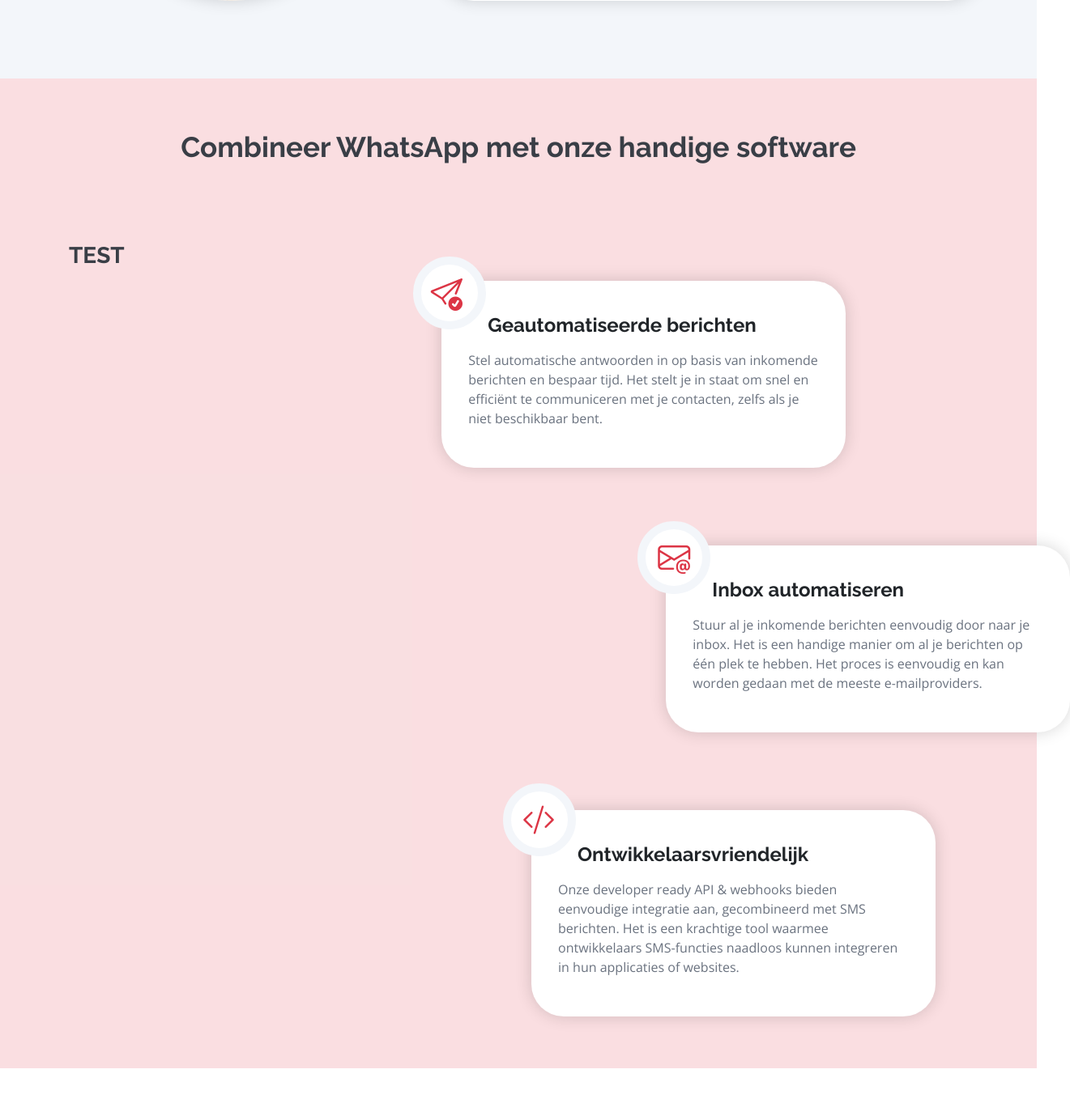
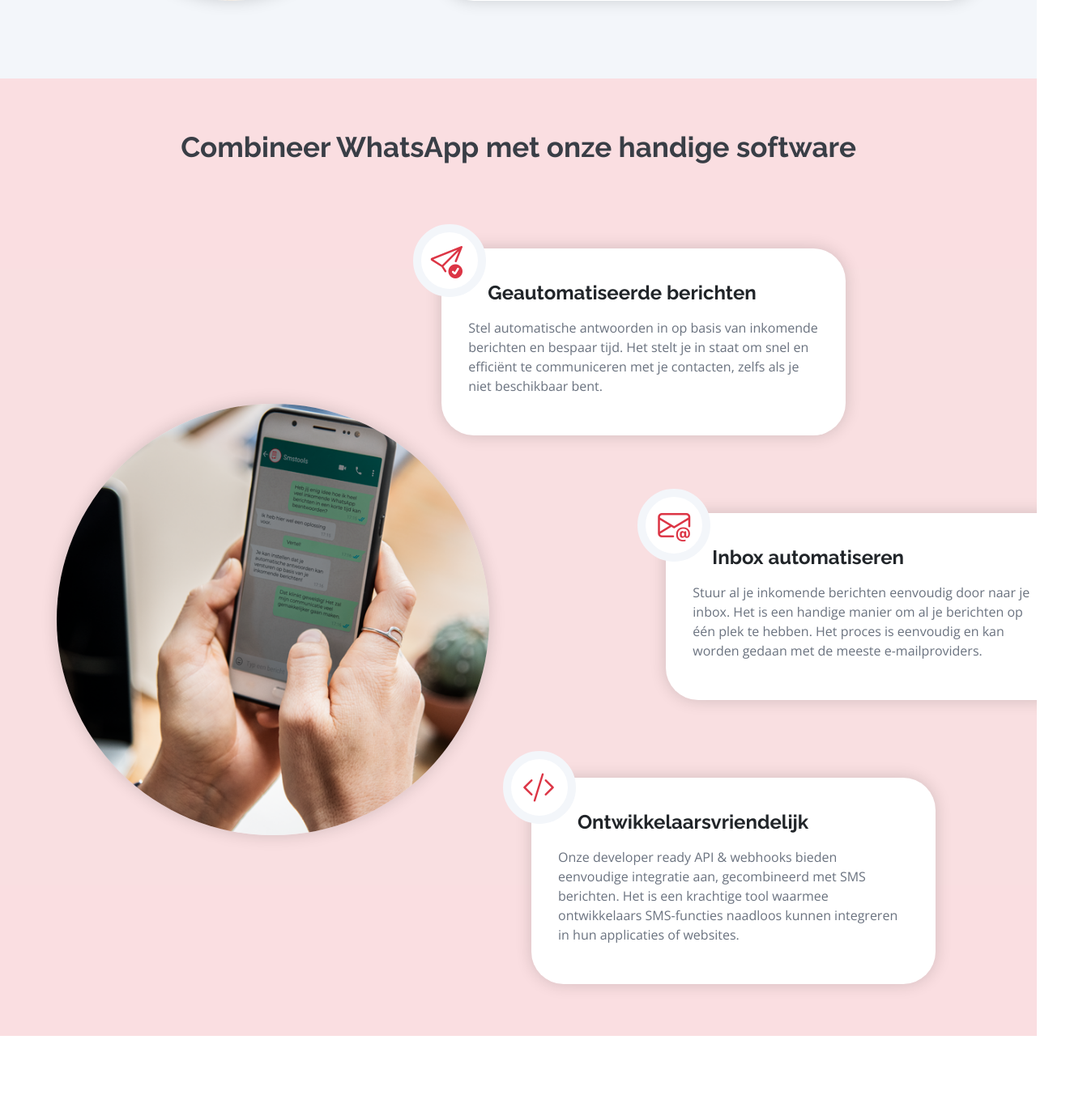
Before and after one commit to ShanaTuyaertsPXL/Landingspagina_WhatsApp_Smstools, a Vue app: page / in a window 1280 px wide. Shown: the part 8813-10192 px from the top of the page at 81% size, 1321 px wide, since content can reach past the window. Built offline with nearby package versions, Linux system fonts and the light colour scheme; some icons are missing.

Commit message:
Image toegevoegd + gewerkt aan responsive

```diff
--- a/src/components/3.hoe_werkt_het/hoewerkthet.vue
+++ b/src/components/3.hoe_werkt_het/hoewerkthet.vue
@@ -3,16 +3,22 @@
   <div id="hoe-werkt-het">
     <div class="container-fluid py-3" id="how-it-works">
       <div class="container-xl">
-        <div class="row">
-          <div class="col-12"><h2 class="mb-5 py-5 text-center">{{ HoeWerktHet.title_combineerWhatsApp }}</h2></div>
+        <div class="row" data-aos="fade-up" data-aos-duration="1200" data-aos-offset="200">
+          <div class="col-12"><h2 class="py-xl-5 py-lg-5 py-md-5 py-sm-5 py-4 text-center">{{ HoeWerktHet.title_combineerWhatsApp }}</h2></div>
         </div>
         <div class="row">
           <div
-              class="offset-xl-0 col-xl-5 offset-lg-0 col-lg-5 offset-md-2 col-md-8 offset-sm-1 col-sm-10 offset-1 col-10">
-            <h1>TEST</h1>
+              class="offset-xl-0 col-xl-5 offset-lg-0 col-lg-5 offset-md-1 col-md-7 offset-sm-1 col-sm-8 offset-1 col-8 mt-xl-5 pl-xl-0 pl-lg-0 pr-xl-5 pr-lg-5 mt-md-0 p-0 pl-md-5" data-aos="fade-right" data-aos-duration="1200" data-aos-ffset="1200">
+            <img :src="imagePath + HoeWerktHet.image" :alt="HoeWerktHet.image">
+            <!--ATTRIBUTE-->
+              <!--MOBILE-->
+              <!--<a href="https://www.freepik.com/free-psd/woman-using-smartphone_2733711.htm#query=phone%20mockup&position=11&from_view=search&track=ais">Image by rawpixel.com</a> on Freepik-->
+
+              <!--WHATSAPP SCREEN-->
+              <!--Image by <a href="https://www.freepik.com/free-vector/whatsapp-screen-template_3049301.htm#query=WhatsApp%20screen&position=0&from_view=search&track=ais">Freepik</a>-->
           </div>
           <div class="col-xl-7 col-lg-7">
-            <div class="row py-5">
+            <div class="row py-5" data-aos="fade-up" data-aos-duration="1200" data-aos-offset="200">
               <div
                   class="offset-xl-0 col-xl-9 offset-lg-2 col-lg-9 offset-md-1 col-md-10 offset-sm-1 col-sm-10 offset-1 col-10 options_software">
                 <div class="svg_check">
@@ -27,7 +33,7 @@
               </div>
             </div>
 
-            <div class="row py-5">
+            <div class="row py-5" data-aos="fade-up" data-aos-duration="1200" data-aos-offset="450">
               <div
                   class="offset-xl-5 col-xl-9 offset-lg-2 col-lg-9 offset-md-1 col-md-10 offset-sm-1 col-sm-10 offset-1 col-10 options_software">
                 <div class="svg_check">
@@ -42,7 +48,7 @@
               </div>
             </div>
 
-            <div class="row py-5">
+            <div class="row py-5" data-aos="fade-up" data-aos-duration="1200" data-aos-offset="600">
               <div
                   class="offset-xl-2 col-xl-9 offset-lg-2 col-lg-9 offset-md-1 col-md-10 offset-sm-1 col-sm-10 offset-1 col-10 options_software">
                 <div class="svg_check">
@@ -70,18 +76,35 @@ export default {
   name: "HoeWerktHet",
   data() {
     return {
-      HoeWerktHet: HoeWerktHet
+      HoeWerktHet: HoeWerktHet,
+      imagePath: "/src/assets/HoeWerktHet/"
     }
   }
 }
 </script>
 
 <style lang="scss">
-@import "src/scss/base";
+@import "/src/scss/base";
 
 #hoe-werkt-het {
+  overflow: hidden;
+
   #how-it-works {
+    overflow: hidden;
     background-color: rgba(220, 53, 69, .16);
+
+    img {
+      border-radius: 1000px;
+      width: 125%;
+      margin-top: 45%;
+      box-shadow: $boxShadow;
+      transition: all .2s ease-in-out;
+
+      &:hover {
+        transform: scale(1.05);
+        box-shadow: $boxShadowHover;
+      }
+    }
   }
 
   h2 {
@@ -161,11 +184,21 @@ export default {
 }
 
 @media screen and (min-width: 577px) and (max-width: 768px) {
+  #hoe-werkt-het {
+    #how-it-works {
+      img {
+        margin-top: 0;
+      }
+    }
+  }
 }
 
 @media screen and (min-width: 415px) and (max-width: 576px) {
   #hoe-werkt-het {
     #how-it-works {
+      img {
+        margin-top: 0;
+      }
       h3 {
         font-size: $FontSizeH3Mobile;
       }
@@ -180,6 +213,9 @@ export default {
 @media screen and (max-width: 415px) {
   #hoe-werkt-het {
     #how-it-works {
+      img {
+        margin-top: 0;
+      }
       h3 {
         font-size: .9rem;
       }
```
